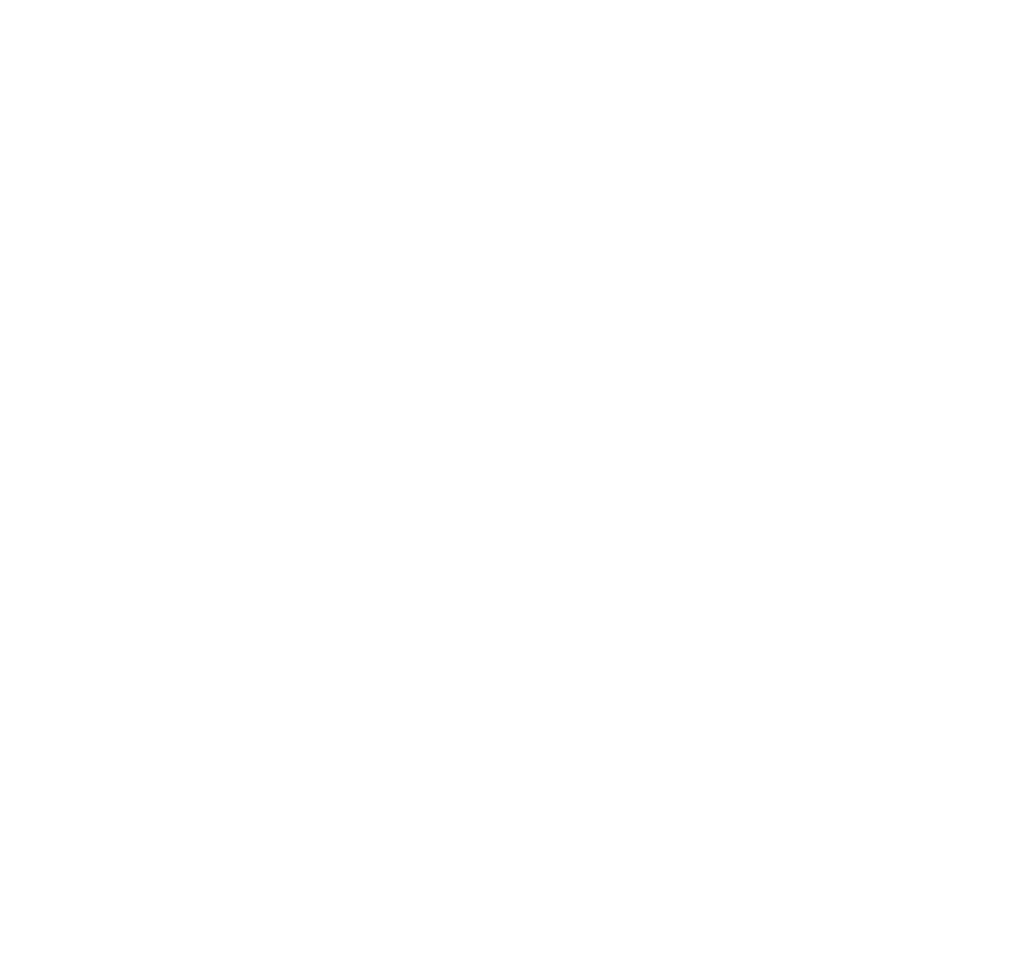
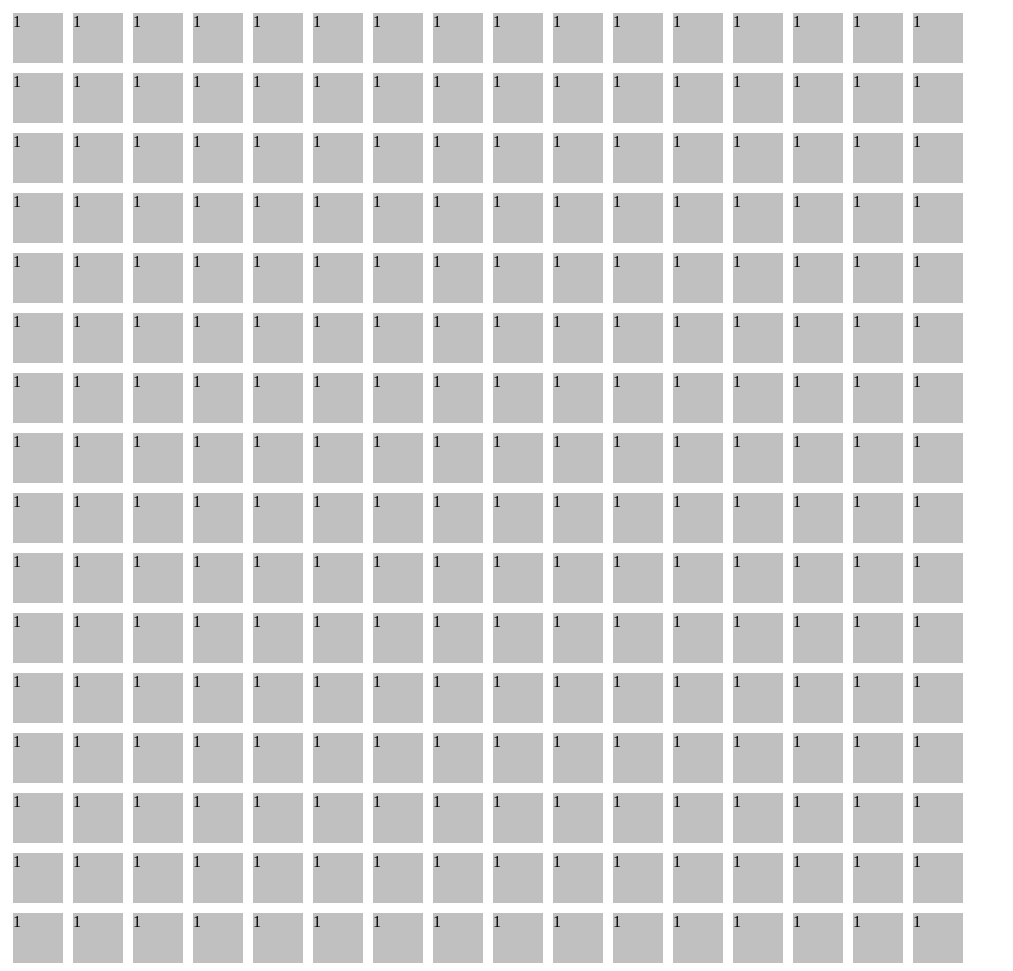
Before and after one commit to vtulonen/etch-a-sketch, a plain HTML site: page index.html in a window 1280 px wide. Shown: the whole page, without its empty margins (0-1013 px from the left). Before the commit the page ends 800 px from the top, so only its background shows below. Drawn offline with Linux system fonts and the light colour scheme.

Commit message:
16x16 grid + mouseover for each square

```diff
--- a/index.html
+++ b/index.html
@@ -11,7 +11,7 @@
 
 <body>
 
-    <div id="container">
+    <div class="container">
 
     </div>
 
--- a/scripts.js
+++ b/scripts.js
@@ -1,18 +1,51 @@
+window.onload = addGrid();
 
 function addGrid(){
-    let container = document.querySelector("#container");
+    let container = document.querySelector(".container");
     let content = document.createElement('div');
     content.classList.add('flex-container');
 
 
-    for (let i=0; i<16*16; i++){
-        let newDiv = document.createElement('div');
-        newDiv.id="sq";
-        newDiv.textContent = 1;
-        content.appendChild(newDiv);
+    for (let i=0; i<16; i++){
+        let row = document.createElement('div');
+        row.classList.add('row');
+
+        for (let j=0; j<16; j++){
+            let box = document.createElement('div');
+            box.classList.add('box');
+            box.textContent = 1;
+            row.appendChild(box);
+        }
+
+        content.appendChild(row);
     }
-    content.style.display = 'flex';
+
+    container.appendChild(content);
+
+    const boxes = document.querySelectorAll('.box');
+    boxes.forEach((box) =>{
+        box.addEventListener('mouseover', () =>{
+            console.log("hover");
+            box.style.background = 'black';
+        })
+    })
 
 
-    container.appendChild(content);
+
+/* if CSS needs to be added with DOM methods
+let style = document.createElement('style');
+style.innerHTML = `
+.row {
+    display: flex;
 }
+
+.box {
+    width: 50px;
+    height: 50px;
+    text-align: justify;
+}
+`;
+
+document.head.appendChild(style);
+*/
+}
--- a/style.css
+++ b/style.css
@@ -1,9 +1,11 @@
-.flex-container > div {
-    background-color: #f1f1f1;
-    width: 50px;
+.row {
+  display: flex;
+}
 
-    margin: 1px;
-    text-align: center;
-    line-height: 75px;
-    font-size: 50px;
-  }
+.box {
+  margin: 5px;
+  background: silver;
+  width: 50px;
+  height: 50px;
+  position: relative;
+}
```
